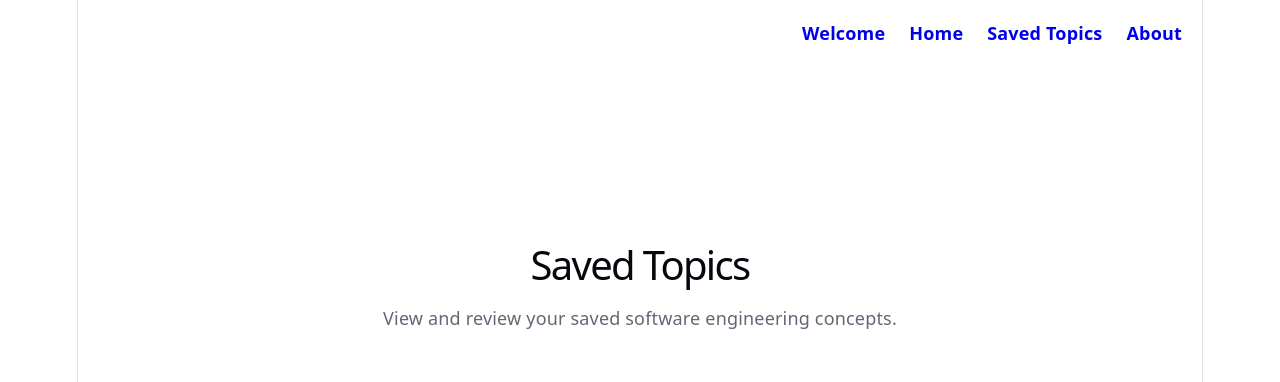
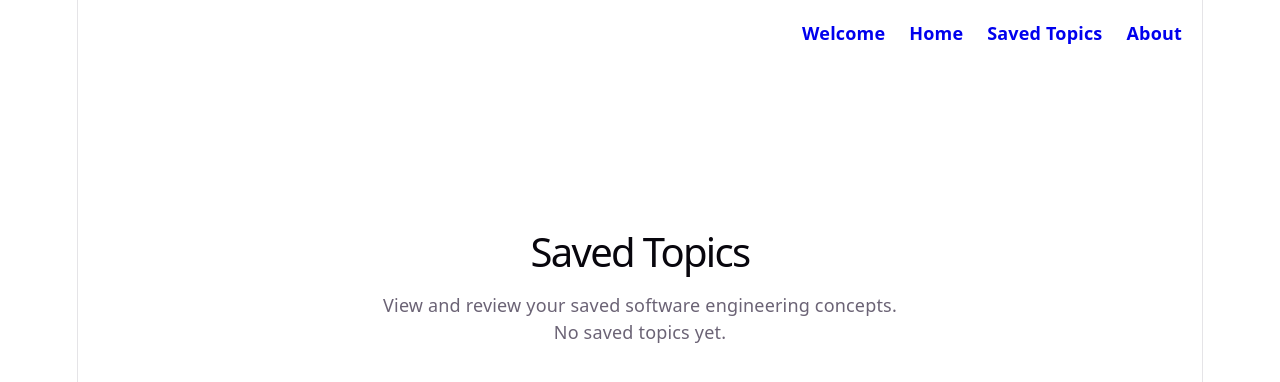
Before and after one commit to Mia-Cran/software-engineering-study-tracker, a React (Vite) app: page /saved in a window 1280 px wide. Shown: the top 382 px of the page. Built offline with nearby package versions, Linux system fonts and the light colour scheme.

Commit message:
Add saved topics functionality

```diff
--- a/src/App.jsx
+++ b/src/App.jsx
@@ -5,15 +5,21 @@ import HomePage from "./pages/HomePage/HomePage";
 import SavedTopicsPage from "./pages/SavedTopicsPage/SavedTopicsPage";
 import AboutPage from "./pages/AboutPage/AboutPage";
 import Header from "./components/Header/Header";
+import { useState } from "react";
 
 function App() {
+  const [savedTopics, setSavedTopics] = useState([]);
+
+  function handleSaveTopic(topic) {
+    setSavedTopics((prevTopics) => [...prevTopics, topic]);
+  }
   return (
     <main className="app">
       <Header />
       <Routes>
         <Route path="/" element={<WelcomePage />}/>
-        <Route path="/home" element={<HomePage />}/>
-        <Route path="/saved" element={<SavedTopicsPage />}/>
+        <Route path="/home" element={<HomePage onSaveTopic={handleSaveTopic} />}/>
+        <Route path="/saved" element={<SavedTopicsPage savedTopics={savedTopics} />}/>
         <Route path="/about" element={<AboutPage />}/>
        </Routes>
     </main>
--- a/src/pages/HomePage/HomePage.jsx
+++ b/src/pages/HomePage/HomePage.jsx
@@ -1,7 +1,7 @@
 import { useState } from "react";
 import "./HomePage.css";
 
-function HomePage() {
+function HomePage({ onSaveTopic }) {
   const [searchQuery, setSearchQuery] = useState("");
   const [topicResult, setTopicResult] = useState(null);
   const [isLoading, setIsLoading] = useState(false);
@@ -19,7 +19,7 @@ function HomePage() {
     setError("");
 
     try {
-    const encodedQuery = encodeURIComponent(searchQuery.trim);
+    const encodedQuery = encodeURIComponent(searchQuery.trim());
     const url = `https://en.wikipedia.org/api/rest_v1/page/summary/${encodedQuery}`;
     const response = await fetch(url);
 
@@ -66,6 +66,13 @@ function HomePage() {
          <h2 className="home__card-title">{topicResult.title}</h2>
          <p className="home__card-description">{topicResult.description}</p>
          <p className="home__card-extract">{topicResult.extract}</p>
+         <button
+          className="home__save-button"
+          type="button"
+          onClick={() => onSaveTopic(topicResult)}
+          >
+            Save Topic
+          </button>
         </article>
       )}
     </section>
--- a/src/pages/SavedTopicsPage/SavedTopicsPage.jsx
+++ b/src/pages/SavedTopicsPage/SavedTopicsPage.jsx
@@ -1,10 +1,23 @@
-function SavedTopicsPage() {
+function SavedTopicsPage({ savedTopics}) {
   return (
     <section className="app__intro">
       <h1 className="app__title">Saved Topics</h1>
       <p className="app__description">
         View and review your saved software engineering concepts.
       </p>
+      {savedTopics.length === 0 ? (
+        <p className="saved__empty">No saved topics yet.</p>
+      ) : (
+        <div className="saved__topics">
+          {savedTopics.map((topic) => (
+            <article  className="home__card" key={topic.title}>
+              <h2 className="home__card-title">{topic.title}</h2>
+              <p className="home__card-description">{topic.description}</p>
+              <p className="home__card-extract">{topic.extract}</p>
+            </article>
+          ))}
+        </div>
+      )}
     </section>
   );
 }
```
